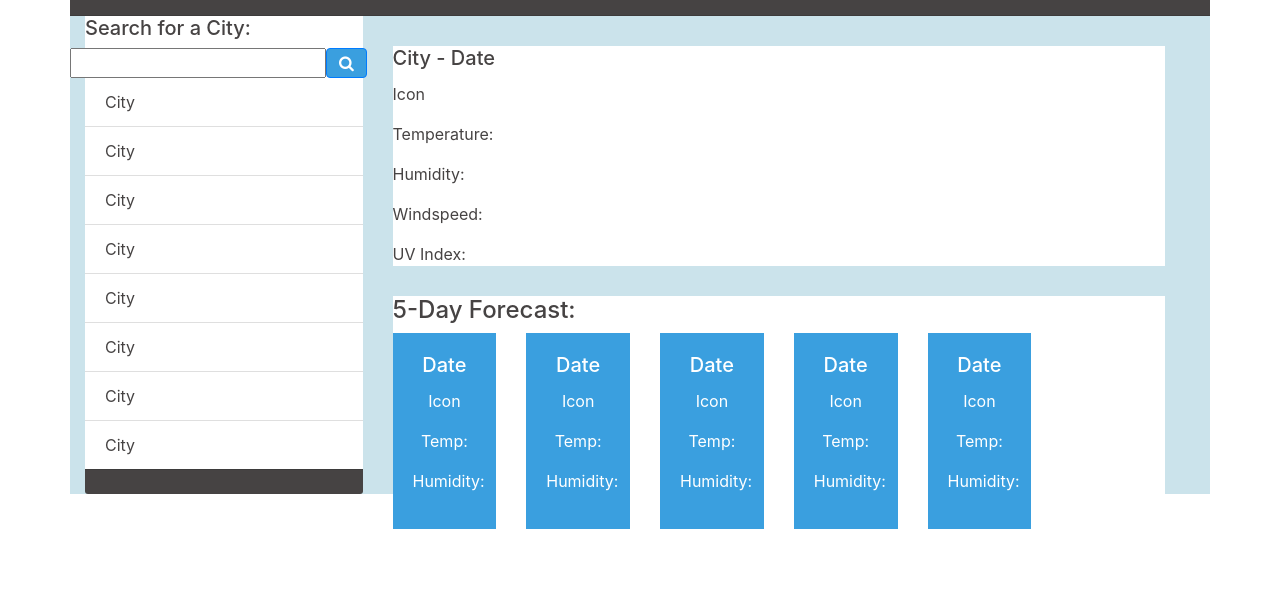
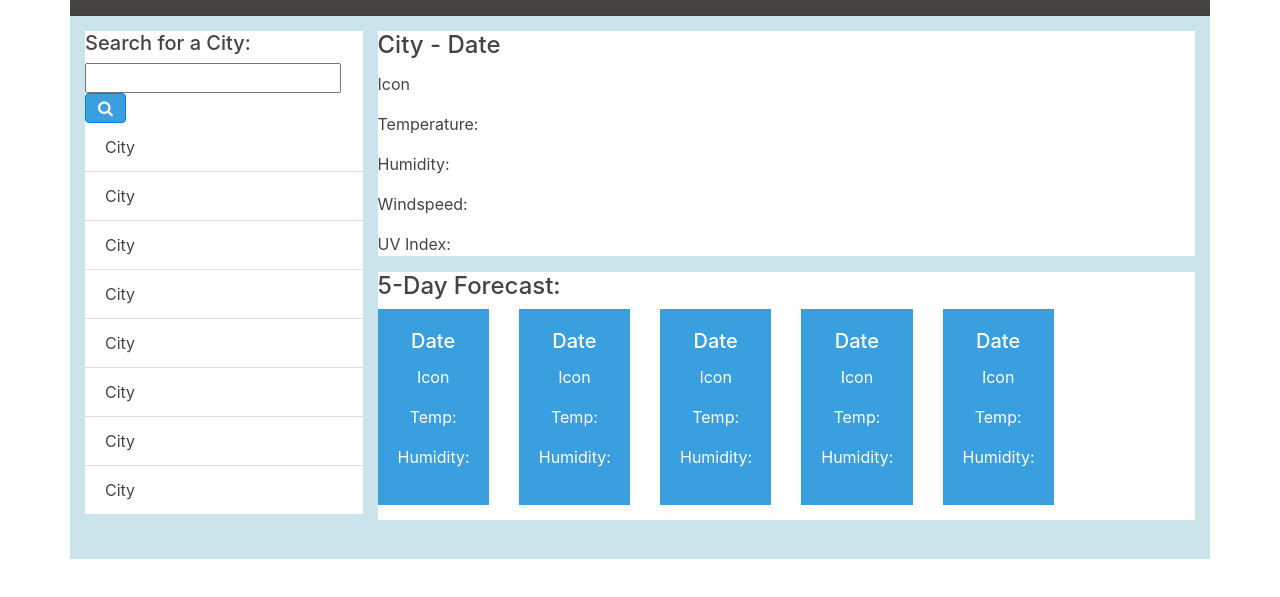
Before and after one commit to adt315/weather-dashboard, a plain HTML site: page index.html in a window 1280 px wide. Shown: the part 51-648 px from the top of the page. Drawn offline with nearby package versions, Linux system fonts and the light colour scheme.

Commit message:
html edits

```diff
--- a/index.html
+++ b/index.html
@@ -25,7 +25,7 @@
 
         <div class="search-card">
                 <h5>Search for a City:</h5>
-            <form class="row" action="">
+                <form class="" action="submit">
                     <input type="text">
                     <i class="search-btn btn btn-primary fa fa-search"></i>
                 </form>
@@ -46,10 +46,9 @@
         </div>
 
 
-
             <div class="days-card">
                 <div class="today-card">
-                <h5 class="card-title">City - Date</h5>
+                    <h4 class="card-title">City - Date</h4>
                     <p class="icon">Icon</p>
                     <p class="temp">Temperature: </p>
                     <p class="humidity">Humidity: </p>
@@ -113,7 +112,7 @@
                 </div>
             </div>
 
-    <div class="row card-footer">
+            <div class="row">
             </div>
     </section>
 
--- a/style.css
+++ b/style.css
@@ -19,21 +19,21 @@ h4 {
     text-align: center;
   }
 
-.card-footer {
+/* .card-footer {
     background-color: rgb(70, 67, 67);
-}
+} */
 
 .main-card {
     background-color: rgb(203, 227, 235);
     color: rgb(70, 67, 67);
+    padding-bottom: 45px;
 }
 
 .weather-card {
     background-color: rgb(58, 159, 223);
     color: white;
     text-align: center;
-    margin-bottom: 20px;
-
+    margin-bottom: 15px;
 }
 
 .search-btn {
@@ -44,6 +44,7 @@ h4 {
     width: 25%;
     float: left;
     background-color: white;
+    margin-top: 15px;
 }
 
 .days-card {
@@ -53,10 +54,10 @@ h4 {
 
 .today-card {
     background-color: white;
-    margin: 30px;
+    margin: 15px 0px 0px 15px;
 }
 
 .forecast-card {
     background-color: white;
-    margin: 30px;
+    margin: 15px 0px 0px 15px;
 }
```
Lines whose indentation alone changed are shown as unchanged.
